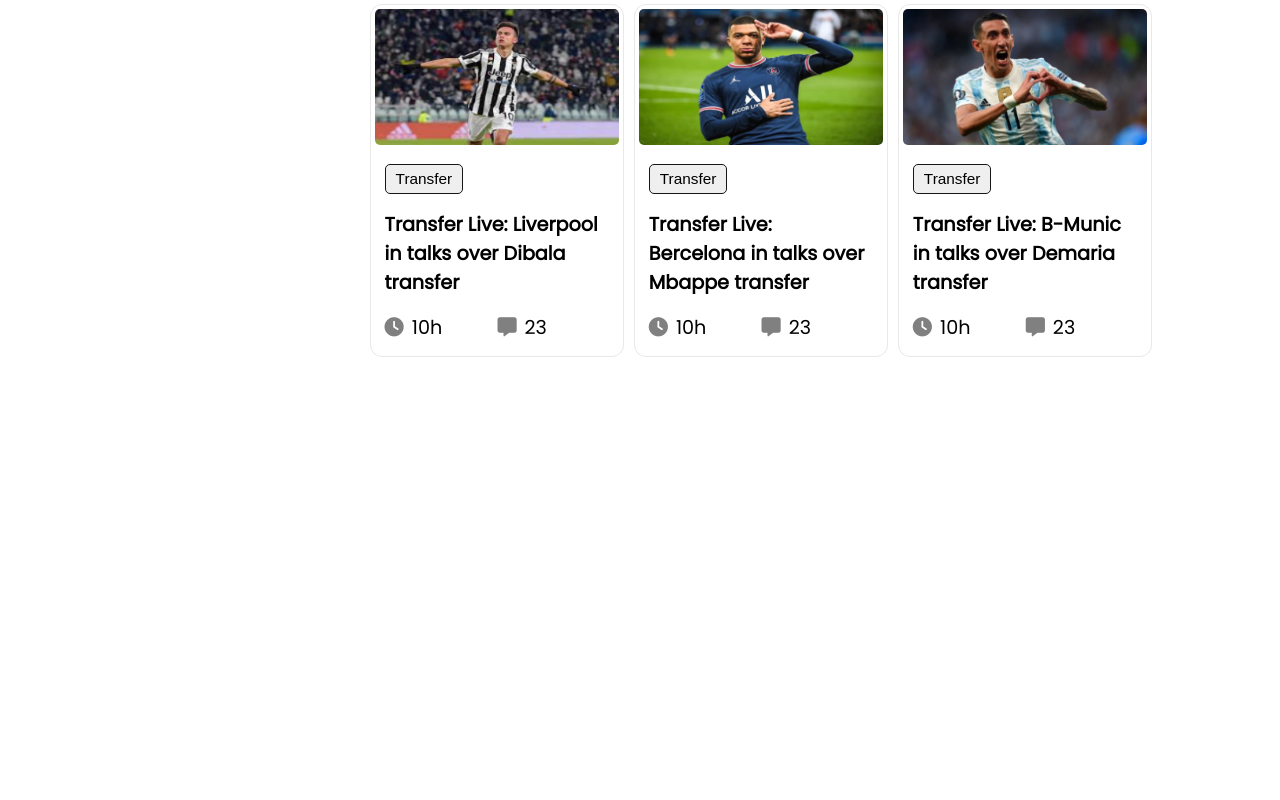
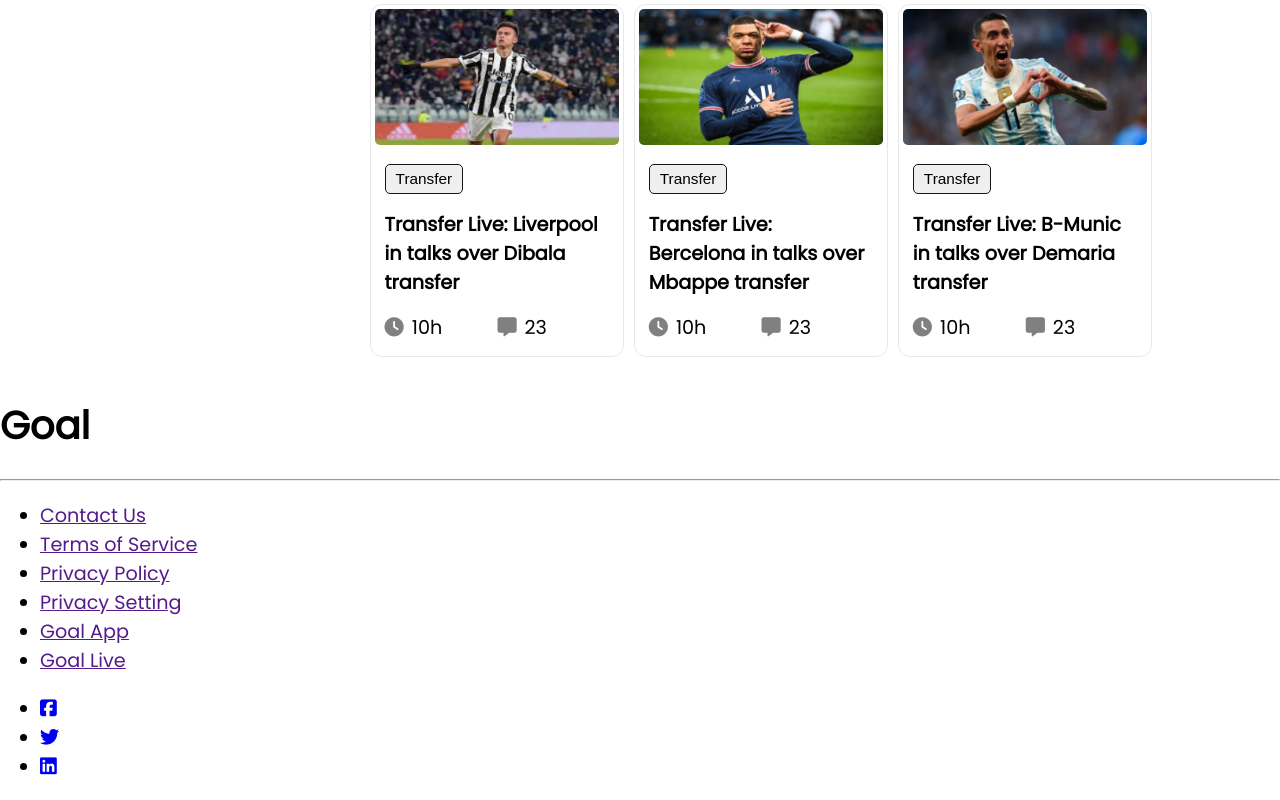
Before and after one commit to dev-alamin1/world-cup, a plain HTML site: page index.html in a window 1280 px wide. Shown: the part 877-1677 px from the top of the page. Before the commit the page ends 1274 px from the top, so only its background shows below. Drawn offline with Linux system fonts and the light colour scheme.

Commit message:
footer design start

```diff
--- a/index.html
+++ b/index.html
@@ -161,6 +161,35 @@
         </section>
     </main>
     <!-- main section end -->
+
+    <!-- footer start -->
+    <footer>
+        <div class="goal">
+            <h1>Goal</h1>
+        </div>
+        <hr />
+        <div class="footer-menu">
+            <ul>
+                <li><a href="">Contact Us</a></li>
+                <li><a href="">Terms of Service</a></li>
+                <li><a href="">Privacy Policy</a></li>
+                <li><a href="">Privacy Setting</a></li>
+                <li><a href="">Goal App</a></li>
+                <li><a href="">Goal Live</a></li>
+            </ul>
+        </div>
+
+        <div class="social-area">
+            <ul>
+                <li>
+                    <a href="https://www.facebook.com"><i class="fa-brands fa-facebook-square"></i></i></a>
+                </li>
+                <li><a href="#"><i class="fa-brands fa-twitter"></i></a></li>
+                <li><a href="#"><i class="fa-brands fa-linkedin"></i></a></li>
+            </ul>
+        </div>
+    </footer>
+    <!-- footer end -->
 </body>
 
 </html>
```
